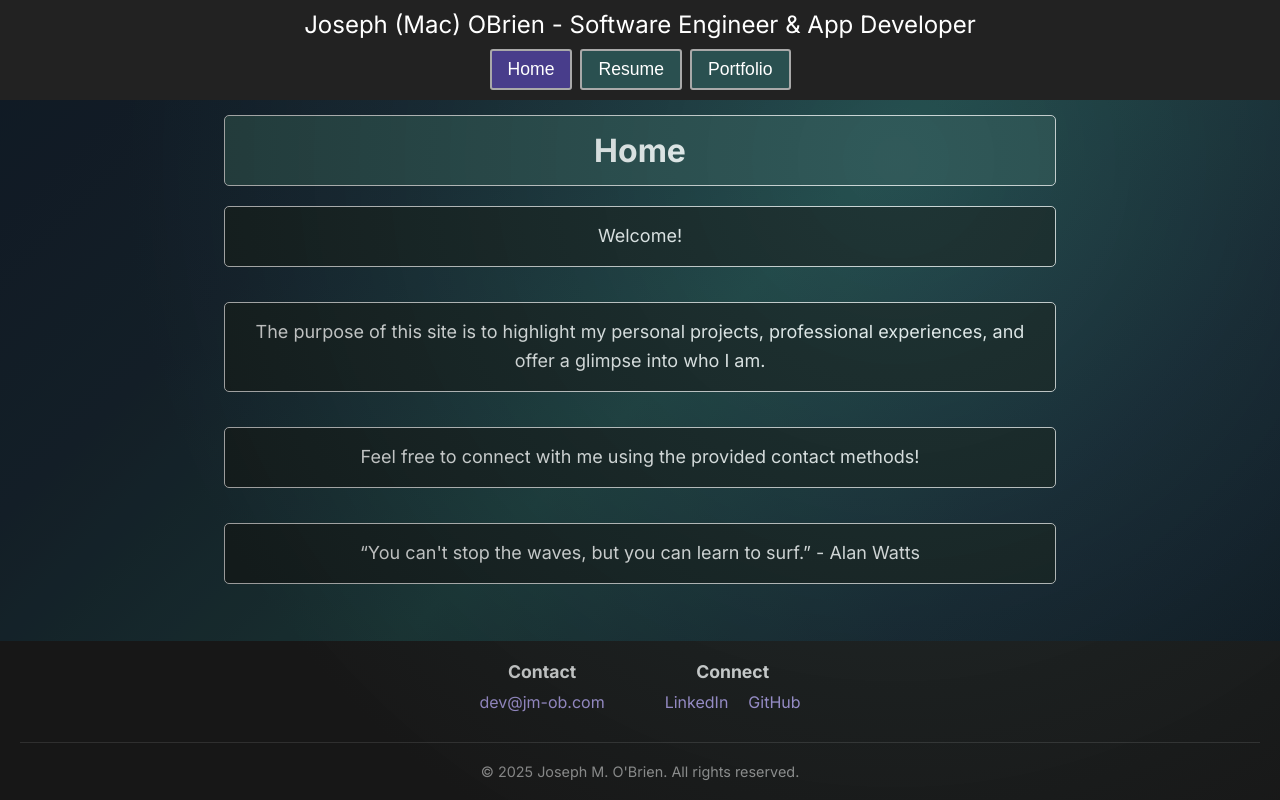
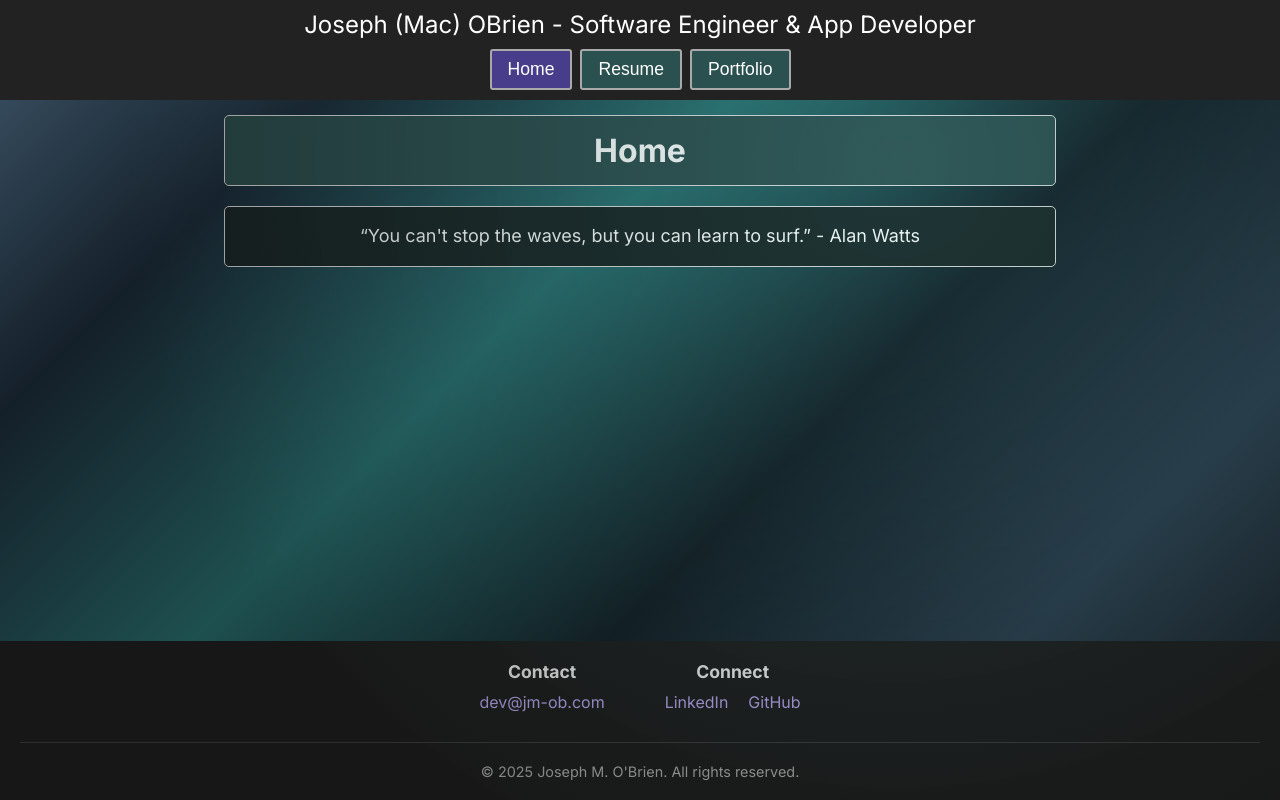
Before and after one commit to jobrien127/personal-site, a React (Create React App) app: page / in a window 1280 px wide. Built offline with nearby package versions, Linux system fonts and the light colour scheme.

Commit message:
refactor: edit home page and background

```diff
--- a/src/components/layout/MainLayout.tsx
+++ b/src/components/layout/MainLayout.tsx
@@ -14,11 +14,12 @@ const LayoutWrapper = styled.div<WrapperProps>`
   min-height: 100vh;
   background: linear-gradient(
     135deg,
-    #172535 0%,
-    #1c2c38 25%,
-    #234545 50%,
-    #1c2c38 75%,
-    #14212c 100%
+    #5a7d9a 0%,
+    #1e2e3c 20%,
+    #2c7373 40%,
+    #162229 60%,
+    #2f4454 80%,
+    #1b1f23 100%
   );
   background-size: cover;
   background-position: center;
--- a/src/pages/Home.tsx
+++ b/src/pages/Home.tsx
@@ -9,7 +9,7 @@ const Home: React.FC = () => {
     <>
       <SEO
         title="Home"
-        description="Welcome to Joseph O'Brien's portfolio website. I am a Software Engineer and App Developer specializing in full-stack development and mobile applications."
+        description=""
         keywords={[
           'software engineer',
           'app developer',
@@ -23,12 +23,6 @@ const Home: React.FC = () => {
       />
       <section id="home">
         <h2>Home</h2>
-        <p>Welcome!</p>
-        <p>
-          The purpose of this site is to highlight my personal projects,
-          professional experiences, and offer a glimpse into who I am.
-        </p>
-        <p>Feel free to connect with me using the provided contact methods!</p>
         <p>
           “You can&apos;t stop the waves, but you can learn to surf.” - Alan
           Watts
```
